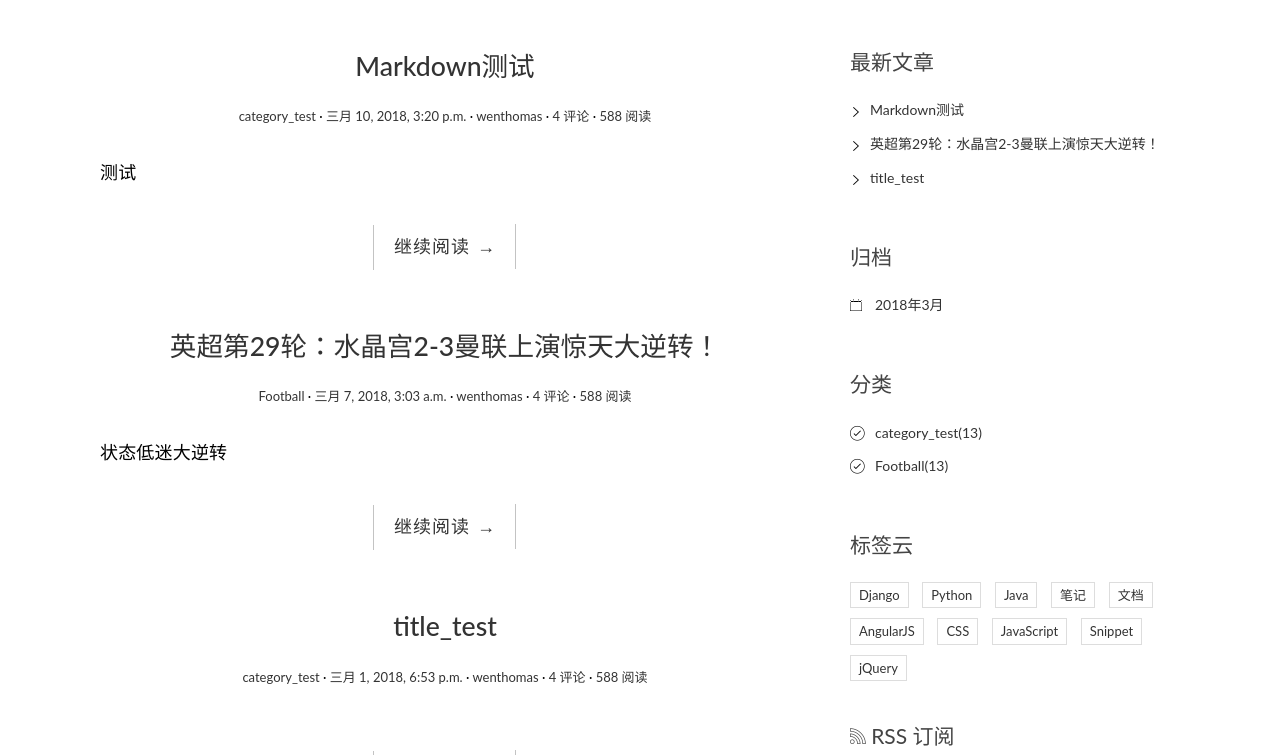
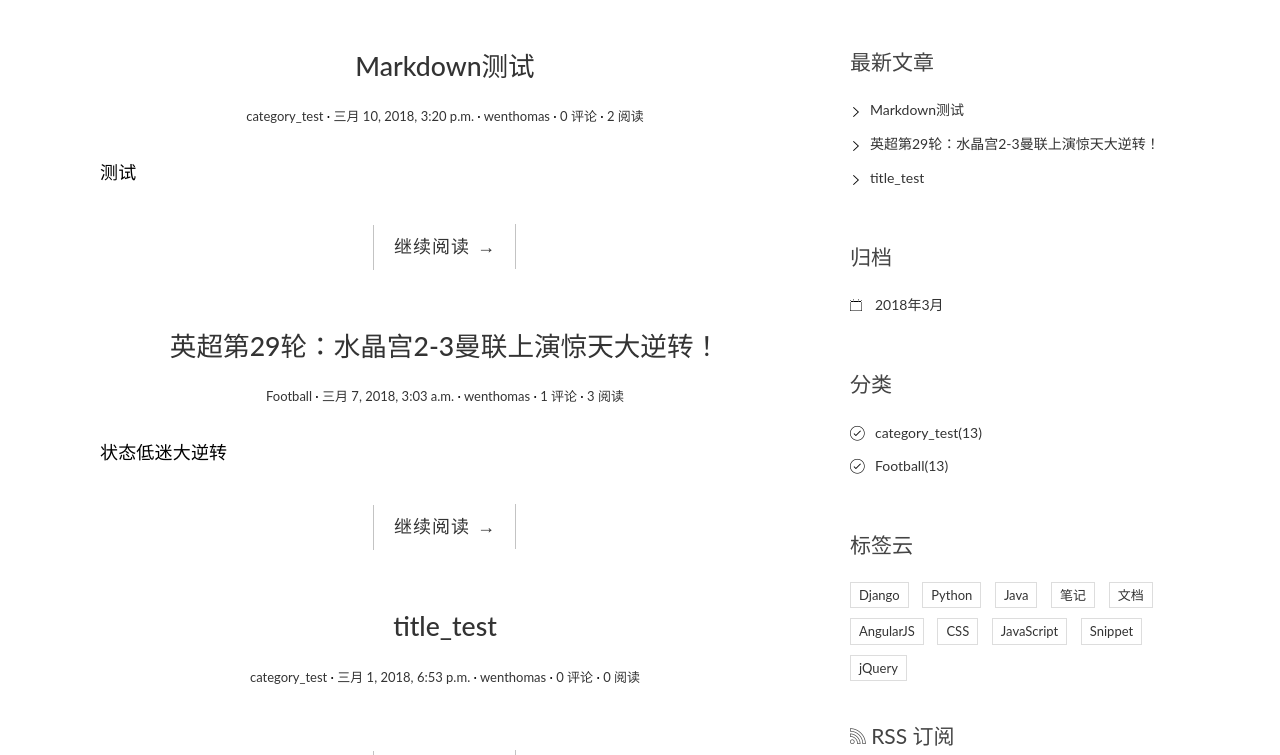
Before and after one commit to wenthomas/my_blog, a Django app: page / in a window 1280 px wide. Shown: the part 126-881 px from the top of the page. Run offline with Django 3.2, Linux system fonts and the light colour scheme; data comes from the database, SQL or seed files in the repository; both versions use the stored data as it was after the commit; some libraries are stand-ins or nearby versions.

Commit message:
评论功能完善

```diff
--- a/blog/models.py
+++ b/blog/models.py
@@ -61,3 +61,10 @@ class Post(models.Model):
 
     #文章作者：User表是从django.contrib.auth.models导入的，为内置应用，专门处理网站用户的注册、登录等流程，User是Django为我们写好的用户模型
     author = models.ForeignKey(User, on_delete=models.CASCADE)
+
+    #Views字段记录阅读量
+    views = models.PositiveIntegerField(default=0)
+
+    def increase_views(self):
+        self.views += 1
+        self.save(update_fields=['views'])
--- a/blog/views.py
+++ b/blog/views.py
@@ -25,6 +25,9 @@ def index(request):
 
 def detail(request, pk):
     post = get_object_or_404(Post, pk = pk) #此处的pk等价于文章id
+
+    #阅读量+1
+    post.increase_views()
 
     post.body = markdown.markdown(post.body,
                                   extensions=[
--- a/templates/base.html
+++ b/templates/base.html
@@ -42,7 +42,7 @@
 
                     <div class="collapse navbar-collapse" id="bs-example-navbar-collapse-1">
                         <ul class="nav navbar-nav navbar-right">
-                            <li class="cl-effect-11"><a href="index.html" data-hover="首页">首页</a></li>
+                            <li class="cl-effect-11"><a href="{% url 'blog:index' %}" data-hover="首页">首页</a></li>
                             <li class="cl-effect-11"><a href="full-width.html" data-hover="博客">博客</a></li>
                             <li class="cl-effect-11"><a href="about.html" data-hover="关于">关于</a></li>
                             <li class="cl-effect-11"><a href="contact.html" data-hover="联系">联系</a></li>
--- a/templates/blog/detail.html
+++ b/templates/blog/detail.html
@@ -10,7 +10,7 @@
                                                                       datetime="{{ post.created_time }}">{{ post.created_time }}</time></a></span>
                             <span class="post-author"><a href="#">{{ post.author }}</a></span>
                             <span class="comments-link"><a href="#">{{ comment_list|length }} 评论</a></span>
-                            <span class="views-count"><a href="#">588 阅读</a></span>
+                            <span class="views-count"><a href="{{ post.get_absolute_url }}">{{ post.views }} 阅读</a></span>
                         </div>
                     </header>
                     <div class="entry-content clearfix">
--- a/templates/blog/index.html
+++ b/templates/blog/index.html
@@ -13,8 +13,8 @@
                 <span class="post-date"><a href="#"><time class="entry-date"
                                                           datetime="{{ post.created_time }}">{{ post.created_time }}</time></a></span>
                 <span class="post-author"><a href="#">{{ post.author }}</a></span>
-                <span class="comments-link"><a href="#">4 评论</a></span>
-                <span class="views-count"><a href="#">588 阅读</a></span>
+                <span class="comments-link"><a href="#">{{ post.comment_set.count }} 评论</a></span>  <!-- post.comment_set.count 调用特殊模型管理器的特殊方法 -->
+                <span class="views-count"><a href="#">{{ post.views }} 阅读</a></span>
             </div>
         </header>
         <div class="entry-content clearfix">
```
Also changed, not shown: db.sqlite3.
